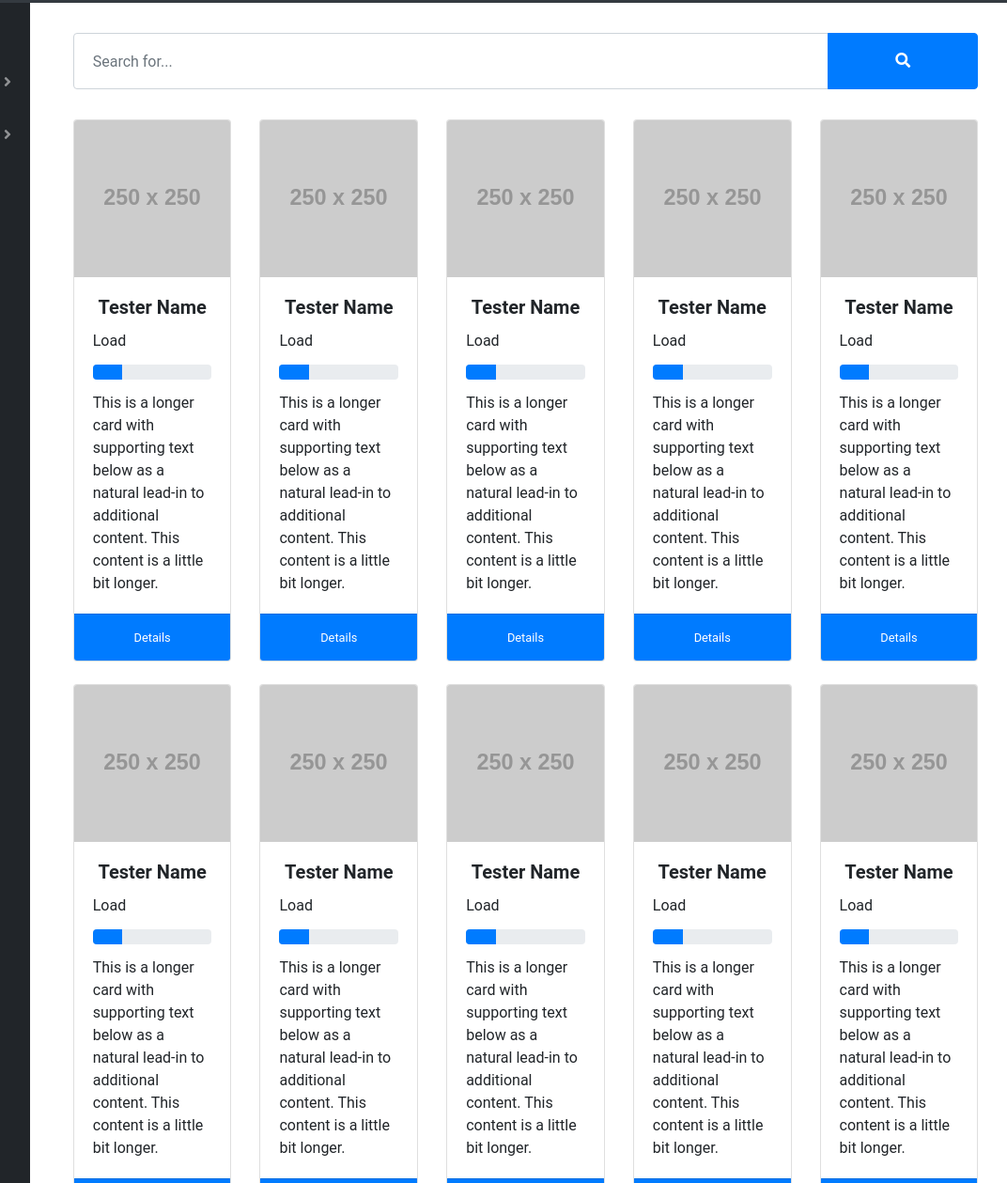
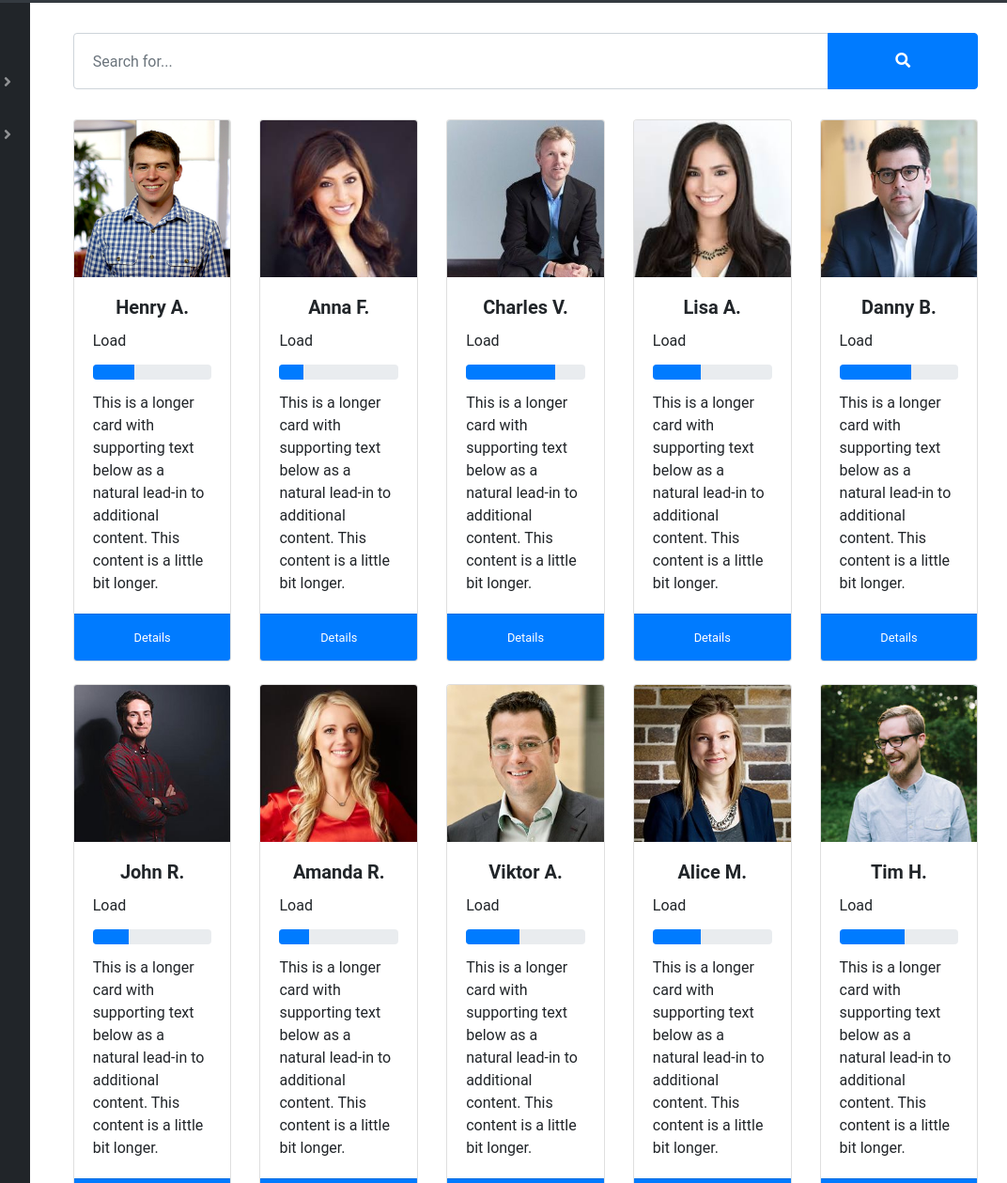
Before and after one commit to codeHorses/testify, a website with bundled scripts: page resource-finder.html in a window 1280 px wide. Shown: the part 53-1312 px from the top of the page at 94% size, without its empty margins (193-1265 px from the left). Built offline with nearby package versions, Linux system fonts and the light colour scheme; placeholder pictures from the web are drawn by us.

Commit message:
+img resource

```diff
--- a/resource-finder.html
+++ b/resource-finder.html
@@ -155,13 +155,13 @@
                         <div class="col-sm-12 mt-3">
                             <div class="card-deck" style="padding-left: 3%; padding-right: 3%">
                                 <div class="card mb-4">
-                                    <img class="card-img-top img-fluid" src="https://via.placeholder.com/250" alt="Card image cap">
+                                    <img class="card-img-top img-fluid" src="photos/1.jpg" alt="Card image cap">
                                     <div class="card-body">
-                                        <h5 align="center" class="card-title" style="font-weight:700">Tester Name</h5>
+                                        <h5 align="center" class="card-title" style="font-weight:700">Henry A.</h5>
                                         <div class="row" style="margin-top:10%; margin-bottom: 10%">
                                             <div class="col-sm-12"><p>Load</p></div>
                                             <div class="col-sm-12" style="margin-top:-2%"><div class="progress">
-                                                    <div class="progress-bar" role="progressbar" style="width:25%" aria-valuenow="20" aria-valuemin="0" aria-valuemax="100"></div>
+                                                    <div class="progress-bar" role="progressbar" style="width:35%" aria-valuenow="20" aria-valuemin="0" aria-valuemax="100"></div>
                                                 </div></div>
                                         </div>
                                         <p class="card-text">This is a longer card with supporting text below as a natural lead-in to additional content. This content is a little bit longer.</p>
@@ -172,13 +172,13 @@
                                 </div>
 
                                 <div class="card mb-4">
-                                    <img class="card-img-top img-fluid" src="https://via.placeholder.com/250" alt="Card image cap">
+                                    <img class="card-img-top img-fluid" src="photos/2.jpg" alt="Card image cap">
                                     <div class="card-body">
-                                        <h5 align="center" class="card-title" style="font-weight:700">Tester Name</h5>
+                                        <h5 align="center" class="card-title" style="font-weight:700">Anna F.</h5>
                                         <div class="row" style="margin-top:10%; margin-bottom: 10%">
                                             <div class="col-sm-12"><p>Load</p></div>
                                             <div class="col-sm-12" style="margin-top:-2%"><div class="progress">
-                                                    <div class="progress-bar" role="progressbar" style="width:25%" aria-valuenow="20" aria-valuemin="0" aria-valuemax="100"></div>
+                                                    <div class="progress-bar" role="progressbar" style="width:20%" aria-valuenow="20" aria-valuemin="0" aria-valuemax="100"></div>
                                                 </div></div>
                                         </div>
                                         <p class="card-text">This is a longer card with supporting text below as a natural lead-in to additional content. This content is a little bit longer.</p>
@@ -190,13 +190,13 @@
 
                                 <div class="w-100 d-none d-sm-block d-md-none"><!-- wrap every 2 on sm--></div>
                                 <div class="card mb-4">
-                                    <img class="card-img-top img-fluid" src="https://via.placeholder.com/250" alt="Card image cap">
+                                    <img class="card-img-top img-fluid" src="photos/3.jpg" alt="Card image cap">
                                     <div class="card-body">
-                                        <h5 align="center" class="card-title" style="font-weight:700">Tester Name</h5>
+                                        <h5 align="center" class="card-title" style="font-weight:700">Charles V.</h5>
                                         <div class="row" style="margin-top:10%; margin-bottom: 10%">
                                             <div class="col-sm-12"><p>Load</p></div>
                                             <div class="col-sm-12" style="margin-top:-2%"><div class="progress">
-                                                    <div class="progress-bar" role="progressbar" style="width:25%" aria-valuenow="20" aria-valuemin="0" aria-valuemax="100"></div>
+                                                    <div class="progress-bar" role="progressbar" style="width:75%" aria-valuenow="20" aria-valuemin="0" aria-valuemax="100"></div>
                                                 </div></div>
                                         </div>
                                         <p class="card-text">This is a longer card with supporting text below as a natural lead-in to additional content. This content is a little bit longer.</p>
@@ -208,13 +208,13 @@
 
                                 <div class="w-100 d-none d-md-block d-lg-none"><!-- wrap every 3 on md--></div>
                                 <div class="card mb-4">
-                                    <img class="card-img-top img-fluid" src="https://via.placeholder.com/250" alt="Card image cap">
+                                    <img class="card-img-top img-fluid" src="photos/4.jpg" alt="Card image cap">
                                     <div class="card-body">
-                                        <h5 align="center" class="card-title" style="font-weight:700">Tester Name</h5>
+                                        <h5 align="center" class="card-title" style="font-weight:700">Lisa A.</h5>
                                         <div class="row" style="margin-top:10%; margin-bottom: 10%">
                                             <div class="col-sm-12"><p>Load</p></div>
                                             <div class="col-sm-12" style="margin-top:-2%"><div class="progress">
-                                                    <div class="progress-bar" role="progressbar" style="width:25%" aria-valuenow="20" aria-valuemin="0" aria-valuemax="100"></div>
+                                                    <div class="progress-bar" role="progressbar" style="width:40%" aria-valuenow="20" aria-valuemin="0" aria-valuemax="100"></div>
                                                 </div></div>
                                         </div>
                                         <p class="card-text">This is a longer card with supporting text below as a natural lead-in to additional content. This content is a little bit longer.</p>
@@ -226,13 +226,13 @@
                                 <div class="w-100 d-none d-sm-block d-md-none"><!-- wrap every 2 on sm--></div>
                                 <div class="w-100 d-none d-lg-block d-xl-none"><!-- wrap every 4 on lg--></div>
                                 <div class="card mb-4">
-                                    <img class="card-img-top img-fluid" src="https://via.placeholder.com/250" alt="Card image cap">
+                                    <img class="card-img-top img-fluid" src="photos/5.jpg" alt="Card image cap">
                                     <div class="card-body">
-                                        <h5 align="center" class="card-title" style="font-weight:700">Tester Name</h5>
+                                        <h5 align="center" class="card-title" style="font-weight:700">Danny B.</h5>
                                         <div class="row" style="margin-top:10%; margin-bottom: 10%">
                                             <div class="col-sm-12"><p>Load</p></div>
                                             <div class="col-sm-12" style="margin-top:-2%"><div class="progress">
-                                                    <div class="progress-bar" role="progressbar" style="width:25%" aria-valuenow="20" aria-valuemin="0" aria-valuemax="100"></div>
+                                                    <div class="progress-bar" role="progressbar" style="width:60%" aria-valuenow="20" aria-valuemin="0" aria-valuemax="100"></div>
                                                 </div></div>
                                         </div>
                                         <p class="card-text">This is a longer card with supporting text below as a natural lead-in to additional content. This content is a little bit longer.</p>
@@ -243,13 +243,13 @@
                                 </div>
                                 <div class="w-100 d-none d-xl-block"><!-- wrap every 5 on xl--></div>
                                 <div class="card mb-4">
-                                    <img class="card-img-top img-fluid" src="https://via.placeholder.com/250" alt="Card image cap">
+                                    <img class="card-img-top img-fluid" src="photos/6.jpg" alt="Card image cap">
                                     <div class="card-body">
-                                        <h5 align="center" class="card-title" style="font-weight:700">Tester Name</h5>
+                                        <h5 align="center" class="card-title" style="font-weight:700">John R.</h5>
                                         <div class="row" style="margin-top:10%; margin-bottom: 10%">
                                             <div class="col-sm-12"><p>Load</p></div>
                                             <div class="col-sm-12" style="margin-top:-2%"><div class="progress">
-                                                    <div class="progress-bar" role="progressbar" style="width:25%" aria-valuenow="20" aria-valuemin="0" aria-valuemax="100"></div>
+                                                    <div class="progress-bar" role="progressbar" style="width:30%" aria-valuenow="20" aria-valuemin="0" aria-valuemax="100"></div>
                                                 </div></div>
                                         </div>
                                         <p class="card-text">This is a longer card with supporting text below as a natural lead-in to additional content. This content is a little bit longer.</p>
@@ -261,9 +261,9 @@
                                 <div class="w-100 d-none d-sm-block d-md-none"><!-- wrap every 2 on sm--></div>
                                 <div class="w-100 d-none d-md-block d-lg-none"><!-- wrap every 3 on md--></div>
                                 <div class="card mb-4">
-                                    <img class="card-img-top img-fluid" src="https://via.placeholder.com/250" alt="Card image cap">
+                                    <img class="card-img-top img-fluid" src="photos/7.jpg" alt="Card image cap">
                                     <div class="card-body">
-                                        <h5 align="center" class="card-title" style="font-weight:700">Tester Name</h5>
+                                        <h5 align="center" class="card-title" style="font-weight:700">Amanda R.</h5>
                                         <div class="row" style="margin-top:10%; margin-bottom: 10%">
                                             <div class="col-sm-12"><p>Load</p></div>
                                             <div class="col-sm-12" style="margin-top:-2%"><div class="progress">
@@ -277,13 +277,13 @@
                                     </div>
                                 </div>
                                 <div class="card mb-4">
-                                    <img class="card-img-top img-fluid" src="https://via.placeholder.com/250" alt="Card image cap">
+                                    <img class="card-img-top img-fluid" src="photos/8.jpg" alt="Card image cap">
                                     <div class="card-body">
-                                        <h5 align="center" class="card-title" style="font-weight:700">Tester Name</h5>
+                                        <h5 align="center" class="card-title" style="font-weight:700">Viktor A.</h5>
                                         <div class="row" style="margin-top:10%; margin-bottom: 10%">
                                             <div class="col-sm-12"><p>Load</p></div>
                                             <div class="col-sm-12" style="margin-top:-2%"><div class="progress">
-                                                    <div class="progress-bar" role="progressbar" style="width:25%" aria-valuenow="20" aria-valuemin="0" aria-valuemax="100"></div>
+                                                    <div class="progress-bar" role="progressbar" style="width:45%" aria-valuenow="20" aria-valuemin="0" aria-valuemax="100"></div>
                                                 </div></div>
                                         </div>
                                         <p class="card-text">This is a longer card with supporting text below as a natural lead-in to additional content. This content is a little bit longer.</p>
@@ -295,13 +295,13 @@
                                 <div class="w-100 d-none d-sm-block d-md-none"><!-- wrap every 2 on sm--></div>
                                 <div class="w-100 d-none d-lg-block d-xl-none"><!-- wrap every 4 on lg--></div>
                                 <div class="card mb-4">
-                                    <img class="card-img-top img-fluid" src="https://via.placeholder.com/250" alt="Card image cap">
+                                    <img class="card-img-top img-fluid" src="photos/9.jpg" alt="Card image cap">
                                     <div class="card-body">
-                                        <h5 align="center" class="card-title" style="font-weight:700">Tester Name</h5>
+                                        <h5 align="center" class="card-title" style="font-weight:700">Alice M.</h5>
                                         <div class="row" style="margin-top:10%; margin-bottom: 10%">
                                             <div class="col-sm-12"><p>Load</p></div>
                                             <div class="col-sm-12" style="margin-top:-2%"><div class="progress">
-                                                    <div class="progress-bar" role="progressbar" style="width:25%" aria-valuenow="20" aria-valuemin="0" aria-valuemax="100"></div>
+                                                    <div class="progress-bar" role="progressbar" style="width:40%" aria-valuenow="20" aria-valuemin="0" aria-valuemax="100"></div>
                                                 </div></div>
                                         </div>
                                         <p class="card-text">This is a longer card with supporting text below as a natural lead-in to additional content. This content is a little bit longer.</p>
@@ -312,13 +312,13 @@
                                 </div>
                                 <div class="w-100 d-none d-md-block d-lg-none"><!-- wrap every 3 on md--></div>
                                 <div class="card mb-4">
-                                    <img class="card-img-top img-fluid" src="https://via.placeholder.com/250" alt="Card image cap">
+                                    <img class="card-img-top img-fluid" src="photos/10.jpg" alt="Card image cap">
                                     <div class="card-body">
-                                        <h5 align="center" class="card-title" style="font-weight:700">Tester Name</h5>
+                                        <h5 align="center" class="card-title" style="font-weight:700">Tim H.</h5>
                                         <div class="row" style="margin-top:10%; margin-bottom: 10%">
                                             <div class="col-sm-12"><p>Load</p></div>
                                             <div class="col-sm-12" style="margin-top:-2%"><div class="progress">
-                                                    <div class="progress-bar" role="progressbar" style="width:25%" aria-valuenow="20" aria-valuemin="0" aria-valuemax="100"></div>
+                                                    <div class="progress-bar" role="progressbar" style="width:55%" aria-valuenow="20" aria-valuemin="0" aria-valuemax="100"></div>
                                                 </div></div>
                                         </div>
                                         <p class="card-text">This is a longer card with supporting text below as a natural lead-in to additional content. This content is a little bit longer.</p>
```
Also changed, not shown: photos/1.jpg (added), photos/10.jpg (added), photos/2.jpg (added), photos/3.jpg (added), photos/4.jpg (added), photos/5.jpg (added), photos/6.jpg (added), photos/7.jpg (added), photos/8.jpg (added), photos/9.jpg (added).
